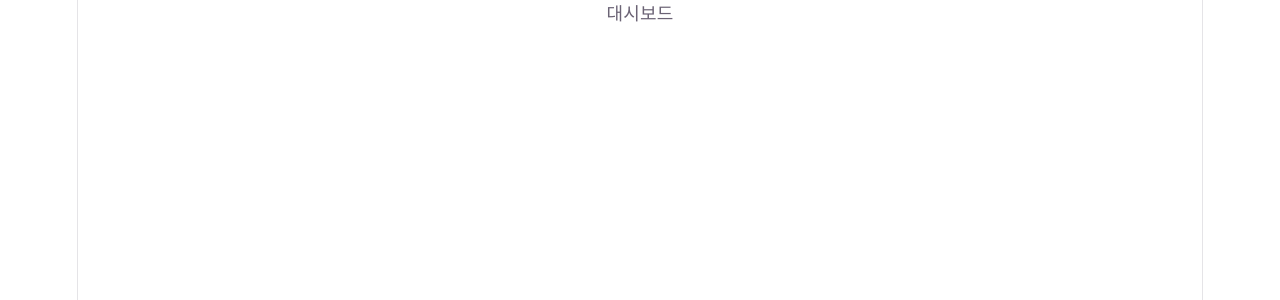
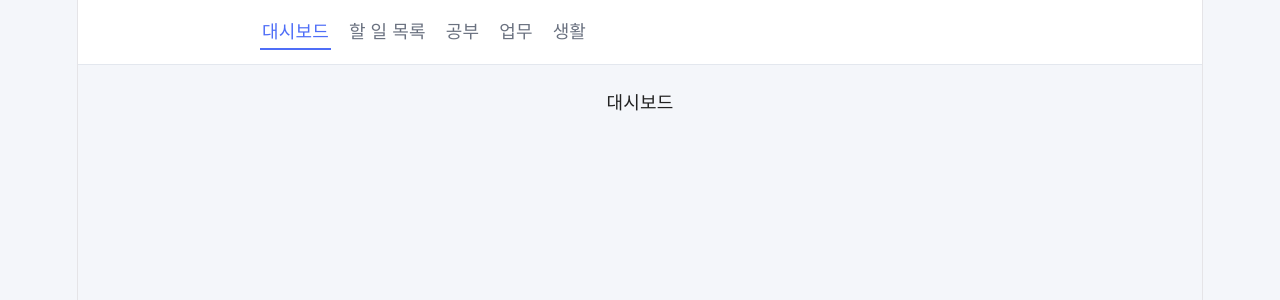
Before and after one commit to sjlimiei26/7_React, a React (Vite) app in the folder todo-app/: page / in a window 1280 px wide. Shown: the top 300 px of the page. Built offline with nearby package versions, Linux system fonts and the light colour scheme.

Commit message:
20261027 todo-app : react-router-dom, styled-components

```diff
--- a/todo-app/package.json
+++ b/todo-app/package.json
@@ -12,7 +12,8 @@
   "dependencies": {
     "react": "^19.3.1",
     "react-dom": "^19.3.1",
-    "react-router-dom": "^7.18.4"
+    "react-router-dom": "^7.18.4",
+    "styled-components": "^6.6.0"
   },
   "devDependencies": {
     "@eslint/js": "^10.0.1",
--- a/todo-app/src/App.jsx
+++ b/todo-app/src/App.jsx
@@ -1,17 +1,22 @@
 import { Routes, Route } from 'react-router-dom'
 
 import './App.css'
+import Layout from './components/Layout'
 
 function App() {
 
   return (
     <>
       <Routes>
-        <Route path="/" element={<p>대시보드</p>} />
-        <Route path="/todos" element={<p>todo 목록</p>} />
-        <Route path="/todos/:id" element={<p>todo 상세</p>} />
-        <Route path="/category/:category" element={<p>카테고리별 todo</p>} />
-        <Route path="*" element={<p>Not Found</p>} />
+        <Route element={<Layout />}>
+
+          <Route path="/" element={<p>대시보드</p>} />
+          <Route path="/todos" element={<p>todo 목록</p>} />
+          <Route path="/todos/:id" element={<p>todo 상세</p>} />
+          <Route path="/category/:category" element={<p>카테고리별 todo</p>} />
+          <Route path="*" element={<p>Not Found</p>} />
+
+        </Route>
       </Routes>
     </>
   )
--- /dev/null
+++ b/todo-app/src/components/Layout.jsx
@@ -0,0 +1,63 @@
+import { NavLink, Outlet } from "react-router-dom"
+import styled from "styled-components"
+import { CATEGORIES } from "../constants"
+
+const Header = styled.header`
+    background: #fff;
+    border-bottom: 1px solid #e3e7ee;
+`
+
+const Nav = styled.nav`
+    max-width: 800px;
+    margin: 0 auto;
+    padding: 14px 20px;
+    display: flex;
+    align-item: center;
+    gap: 16px;
+    flex-wrap: wrap;
+`
+
+const Main = styled.main`
+    max-width: 800px;
+    margin: 0 auto;
+    padding: 24px 20px 60px;
+`
+
+const StyledNavLink = styled(NavLink)`
+    color: #6b7280;
+    padding: 4px 2px;
+
+    &.active {
+        color: #4f6ef7;
+        font-weight: 600;
+        border-bottom: 2px solid #4f6ef7;
+    }
+`
+
+
+function Layout() {
+    return (
+        <>
+            <Header>
+                <Nav>
+                    <StyledNavLink to="/" end>대시보드</StyledNavLink>
+                    <StyledNavLink to="/todos" end>할 일 목록</StyledNavLink>
+                    {
+                        Object.entries(CATEGORIES).map(([key, { label }])=>{
+                            return (
+                                <StyledNavLink key={key} to={`/category/${key}`}>
+                                    {label}
+                                </StyledNavLink>
+                            )
+                        })
+                    }
+                </Nav>
+            </Header>
+            <Main>
+                <Outlet />
+            </Main>
+        </>
+    )
+}
+
+export default Layout
--- /dev/null
+++ b/todo-app/src/constants.js
@@ -0,0 +1,7 @@
+export const CATEGORIES = {
+    study: { label: '공부' },
+    work: { label: '업무' },
+    life: { label: '생활' }
+}
+
+export const CATEGORY_KEYS = Object.keys(CATEGORIES)
--- a/todo-app/src/main.jsx
+++ b/todo-app/src/main.jsx
@@ -4,9 +4,11 @@ import { BrowserRouter } from 'react-router-dom'
 
 import './index.css'
 import App from './App.jsx'
+import GlobalStyle from './styles/GlobalStyle.js'
 
 createRoot(document.getElementById('root')).render(
   <StrictMode>
+    <GlobalStyle />
     {/* BrowserRouter : 라우팅 기능을 활성화. 최상위 컴포넌트를 감싸줌. */}
     <BrowserRouter>
       <App />
--- /dev/null
+++ b/todo-app/src/styles/GlobalStyle.js
@@ -0,0 +1,24 @@
+import { createGlobalStyle } from 'styled-components'
+// createGlobalStyle : 전역 스타일 지정
+const GlobalStyle = createGlobalStyle`
+  * {
+    box-sizing: border-box;
+  }
+
+  body {
+    margin: 0;
+    background: #f4f6fa;
+    color: #222;
+  }
+
+  a {
+    color: inherit;
+    text-decoration: none;
+  }
+
+  button, input, select, textarea {
+    font: inherit;
+  }
+`
+
+export default GlobalStyle
```
Also changed, not shown: todo-app/src/pages/CategoryPage.jsx (added), todo-app/src/pages/DashboardPage.jsx (added), todo-app/src/pages/NotFoundPage.jsx (added), todo-app/src/pages/TodoDetailPage.jsx (added), todo-app/src/pages/TodoListPage.jsx (added), 1 other file (tests, documents, lock files or other folders).
